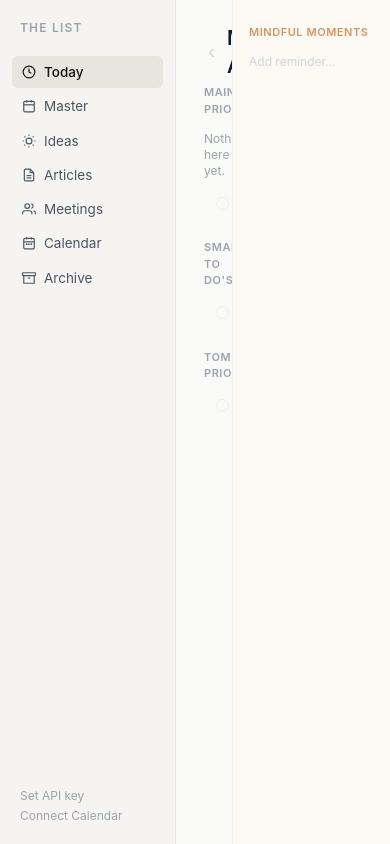
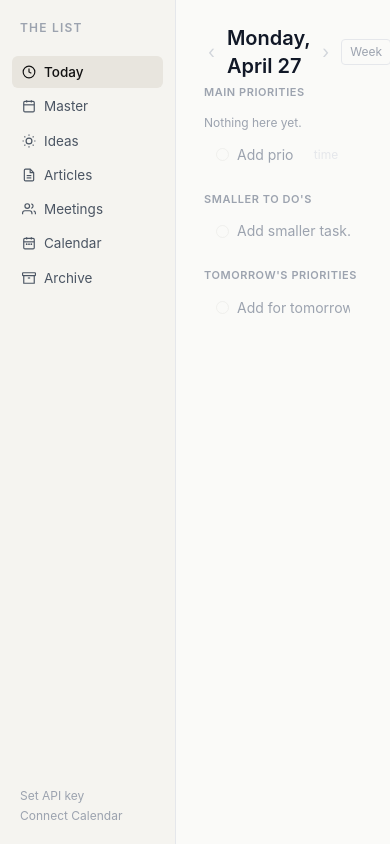
Before and after one commit to joshuasitt/The-List, a Flask app: page / in a window 390 px wide. Run offline with Flask 3, Linux system fonts and the light colour scheme; data that the repository does not hold is empty; some libraries are stand-ins or nearby versions.

Commit message:
Add files via upload

```diff
--- a/templates/index.html
+++ b/templates/index.html
@@ -256,7 +256,7 @@
     </div>
 
     <!-- Right: Mindful Moments -->
-    <div class="w-52 min-w-52 border-l border-gray-100 bg-amber-50/40 px-4 py-6 overflow-y-auto">
+    <div class="hidden md:flex w-52 min-w-52 border-l border-gray-100 bg-amber-50/40 px-4 py-6 overflow-y-auto flex-col">
       <div class="section-label text-amber-700/60">Mindful Moments</div>
       <div id="reminders-list" class="space-y-2 mb-3"></div>
       <div class="flex gap-1">
```
